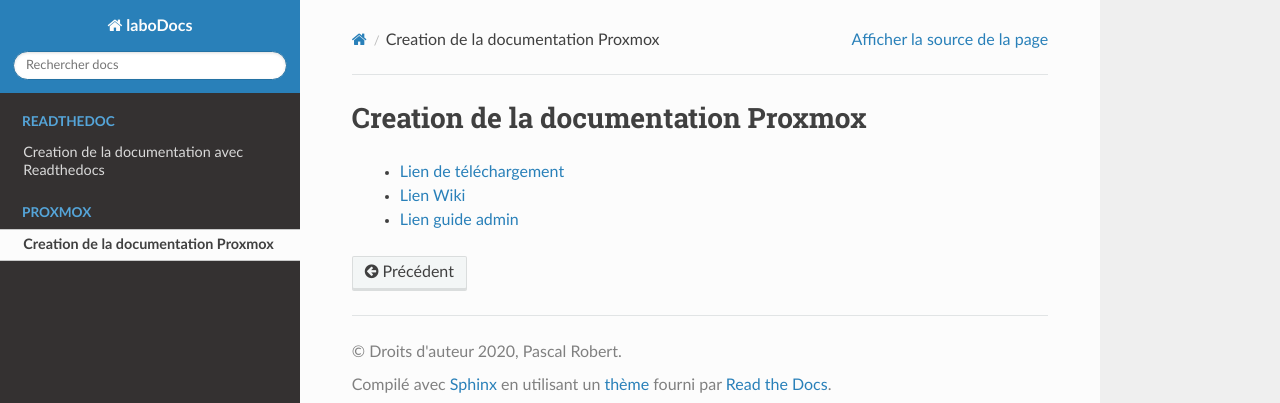
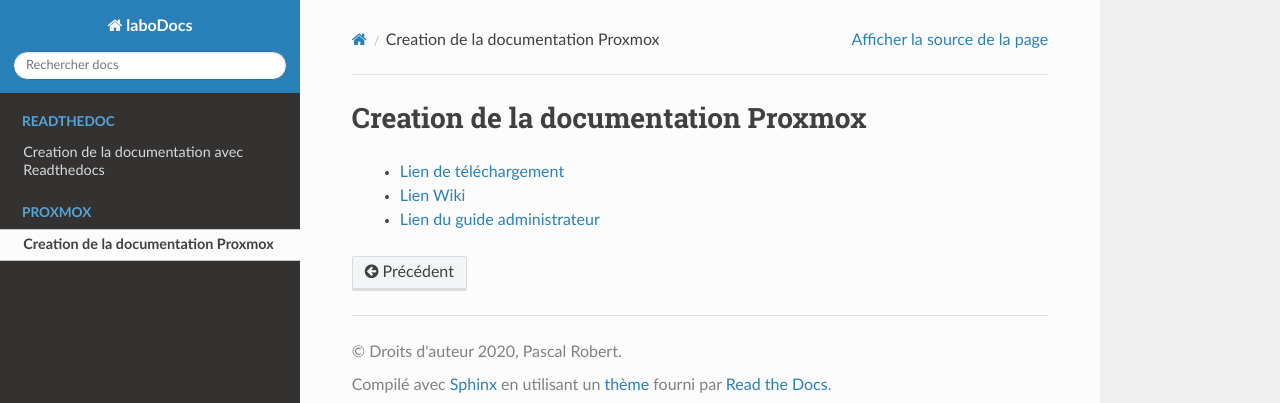
Before and after one commit to ROBERTPASCAL/LaboDocs, a Sphinx documentation site: the page built from docs/proxmox.rst, in a window 1280 px wide. Shown: the top 403 px of the page. Built offline with Sphinx 7.4.7 and the Read the Docs theme 2.0.0, drawn with Linux system fonts in a browser that asks for light colours.

Commit message:
Update proxmox.rst

```diff
--- a/docs/proxmox.rst
+++ b/docs/proxmox.rst
@@ -5,4 +5,4 @@ Creation de la documentation Proxmox
 
  * `Lien de téléchargement <https://proxmox.com/en/downloads/category/iso-images-pve>`_
  * `Lien Wiki <https://pve.proxmox.com/wiki/Main_Page>`_
- * `Lien guide admin <https://pve.proxmox.com/pve-docs/pve-admin-guide.html>`_
+ * `Lien du guide administrateur <https://pve.proxmox.com/pve-docs/pve-admin-guide.html>`_
```
